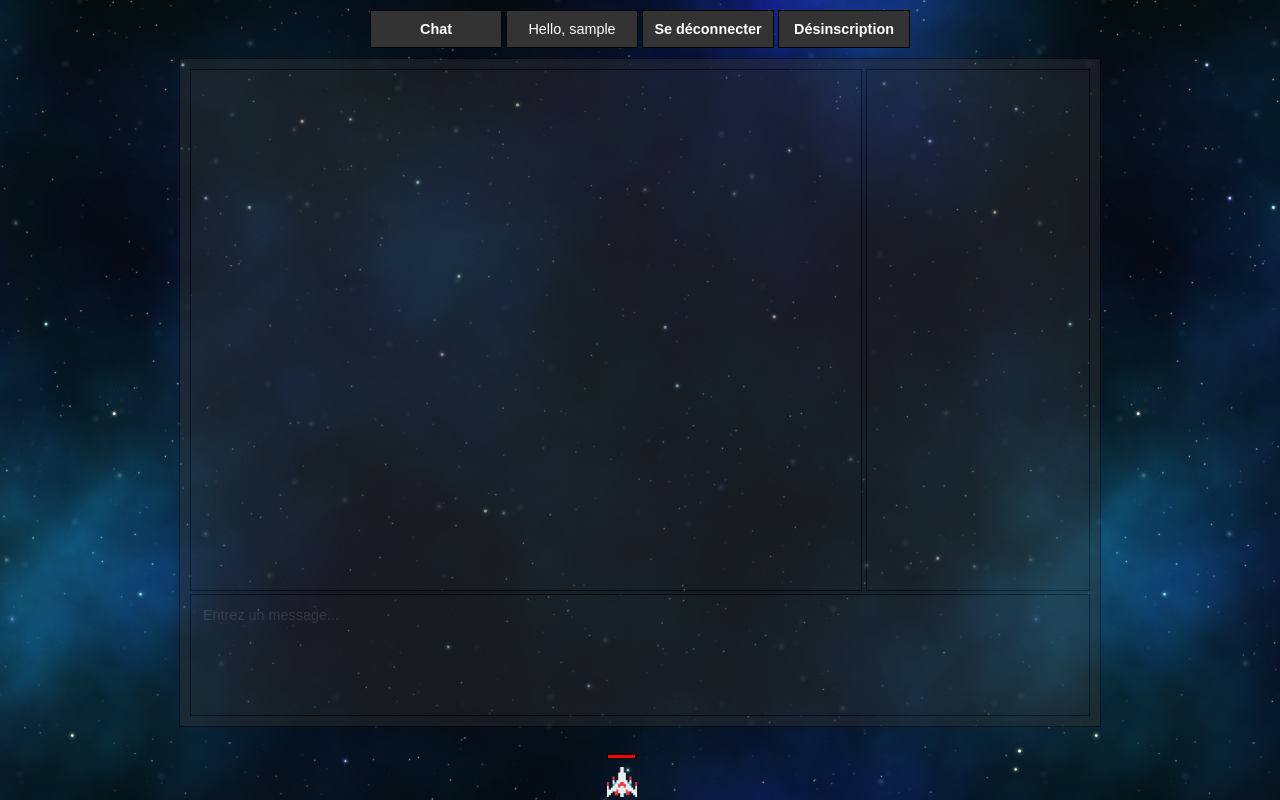
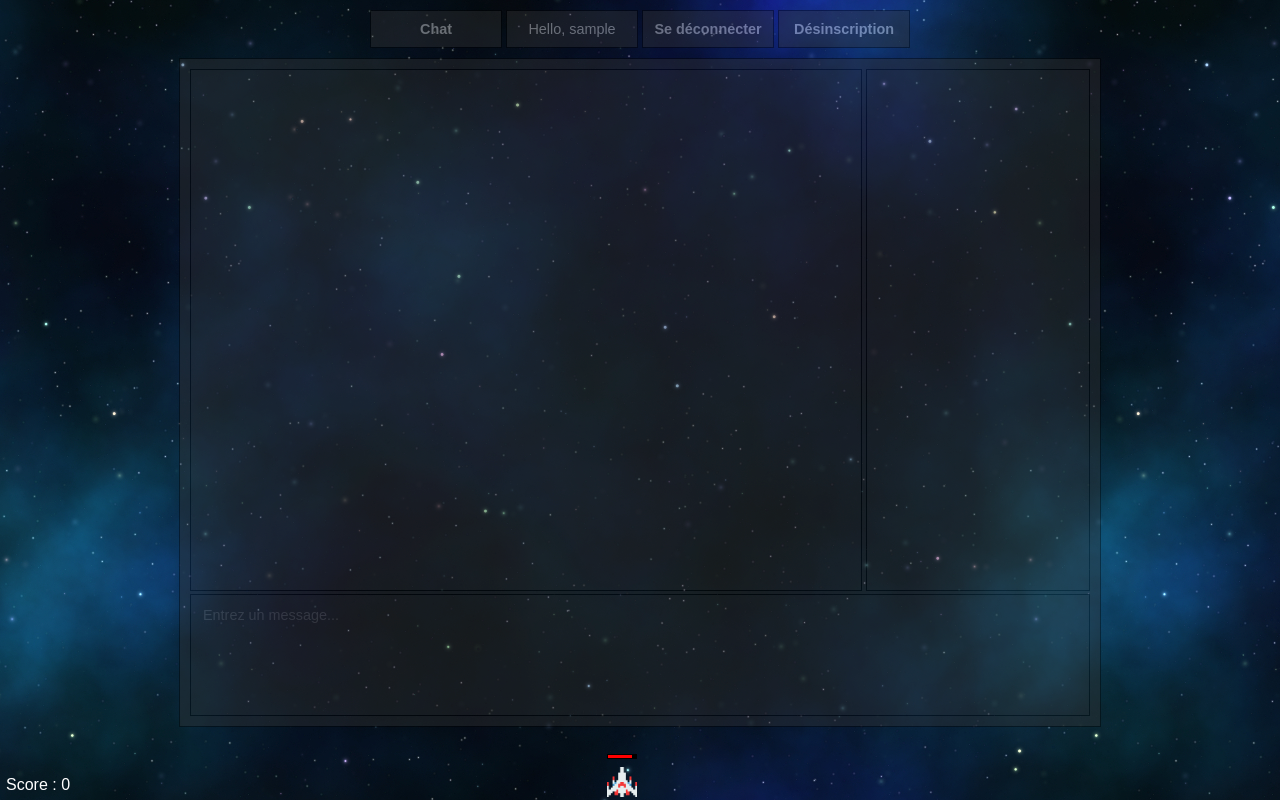
Before and after one commit to folkrav/B63-ChatClient, a PHP site: page /chat?unregister=true in a window 1280 px wide. Run offline with PHP 8.4, Linux system fonts and the light colour scheme; the visitor is signed in with stand-in values (Sample User, id 1); data that the repository does not hold is empty; some libraries are stand-ins or nearby versions.

Commit message:
Fixed z-index on contents, prettify, score system

```diff
--- a/css/style1.css
+++ b/css/style1.css
@@ -18,6 +18,16 @@ body {
     background: url('../images/style1/background.jpg');
 }
 
+#contents,
+nav {
+    opacity: 0.4;
+}
+
+#contents:hover,
+nav:hover {
+    opacity: 0.95;
+}
+
 #contents {
     z-index: 100;
     position: inherit;
@@ -25,7 +35,6 @@ body {
     display: block;
     margin: 0 auto;
     text-align: center;
-    opacity: 0.4;
     -webkit-transition: opacity .15s ease-in;
     -moz-transition: opacity .15s ease-in;
     -ms-transition: opacity .15s ease-in;
@@ -33,11 +42,8 @@ body {
     transition: opacity .15s ease-in;
 }
 
-#contents:hover {
-    opacity: 0.95;
-}
-
 nav {
+    z-index: 100;
     display: block;
     margin: 10px auto;
     width: 900px;
@@ -167,6 +173,7 @@ nav ul li {
 
 /* Game */
 #styleContents {
+    z-index: -100;
     position: absolute;
     top: 0;
     width: 100%;
@@ -226,3 +233,24 @@ nav ul li {
     border: 1px dotted #0ff;
     border-radius: 1px;
 }
+
+#gameOver {
+    position: absolute;
+    font-size: 30px;
+    color: red;
+    top: 730px;
+    left: 0;
+    right: 0;
+    margin: 0 auto;
+    text-align: center;
+    width: 400px;
+}
+
+#score {
+    position: absolute;
+    font-size: 16px;
+    color: white;
+    bottom: 6px;
+    left: 6px;
+    background-color: #
+}
--- a/js/style1.js
+++ b/js/style1.js
@@ -1,32 +1,39 @@
 var ctx = null,
+    scoreSpan = null,
+    score = 0,
+
     background = null,
     rightPushed = false,
     leftPushed = false,
     ctrlPushed = false,
     inGame = false;
+
     ship = null,
     enemies = [],
-    ENEMY_MAX_HP = 5,
-    SHIP_MAX_HP = 100,
-    HP_BAR_WIDTH = 30,
-    projectiles = [];
+    projectiles = [],
+
+    ENEMY_MAX_HP = 8,
+    SHIP_MAX_HP = 50,
+    HP_BAR_WIDTH = 30;
 
 $(window).on('load', function () {
-    ctx = $("#styleCanvas");
+    background = new Background();
     startGame();
-    background = new Background();
     tick();
 });
 
 function startGame() {
+    ctx = $("#styleCanvas");
+    scoreDiv = $("<div>", {"id": "score"}).text("Score : " + score);
+    ctx.append(scoreDiv);
     ship = new Ship();
     inGame = true;
+    score = 0;
 }
 
 function tick() {
     manageControls();
     if (inGame) {
-        ship.tick();
         if (Math.random() < 0.005) {
             enemies.push(new Enemy());
         }
@@ -37,9 +44,11 @@ function tick() {
                 i--;
             }
         }
+        ship.tick();
+        scoreDiv.text("Score : " + score)
+        background.tick();
     }
 
-    background.tick();
     window.requestAnimationFrame(tick);
 }
 
@@ -57,7 +66,8 @@ function manageControls() {
             }
         }
     } else {
-        if (leftPushed || rightPushed) {
+        if (ctrlPushed) {
+            ctx.empty();
             startGame();
         }
     }
@@ -104,6 +114,16 @@ Ship.prototype.tick = function() {
         this.div.children(".hp-background").children(".hp-bar").width(HP_BAR_WIDTH * this.hp / SHIP_MAX_HP);
     }
 
+    if (this.hp <= 0) {
+        inGame = false;
+        ship = null;
+        enemies = [];
+        projectiles = [];
+        ctx.empty();
+        gameOver = $("<p>", {"id": "gameOver"}).append("You died with a score of " + score + ". Press Fire to restart!");
+        ctx.append(gameOver);
+    }
+
 };
 
 Ship.prototype.attack = function() {
@@ -133,7 +153,7 @@ function Enemy() {
     this.speed = Math.random() * 3 + 2;
     this.hp = ENEMY_MAX_HP;
     this.collisiondamage = 10;
-    this.attackrate = 25;
+    this.attackrate = 50;
     this.cooldown = 0;
 }
 
@@ -160,6 +180,7 @@ Enemy.prototype.tick = function() {
     if (this.hp <= 0) {
         this.div.remove();
         this.alive = false;
+        score++;
     }
 
     return this.alive;
@@ -189,7 +210,7 @@ function Projectile(x, y, isEnemy) {
     this.y = y;
     this.alive = true;
     this.speed = isEnemy ? -5 : 5;
-    this.damage = 1;
+    this.damage = Math.random() * 4 + 1;
     this.isEnemy = isEnemy;
 }
 
```
